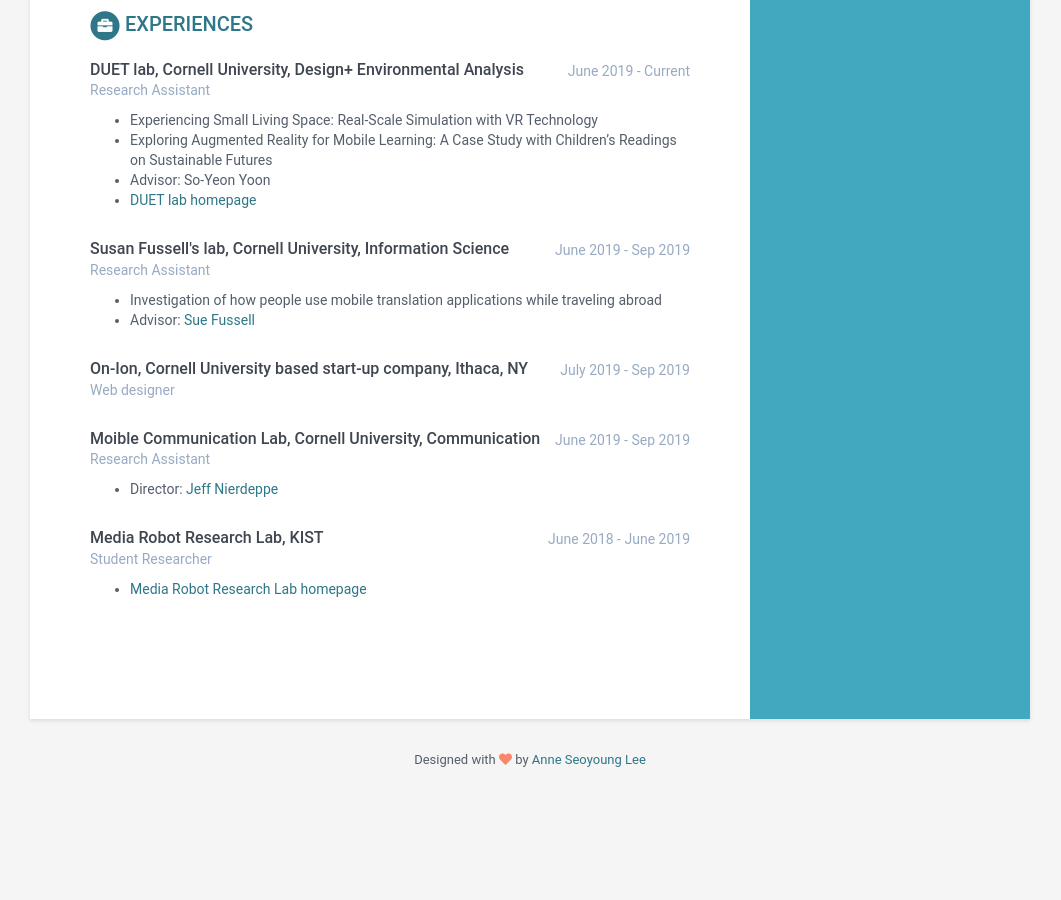
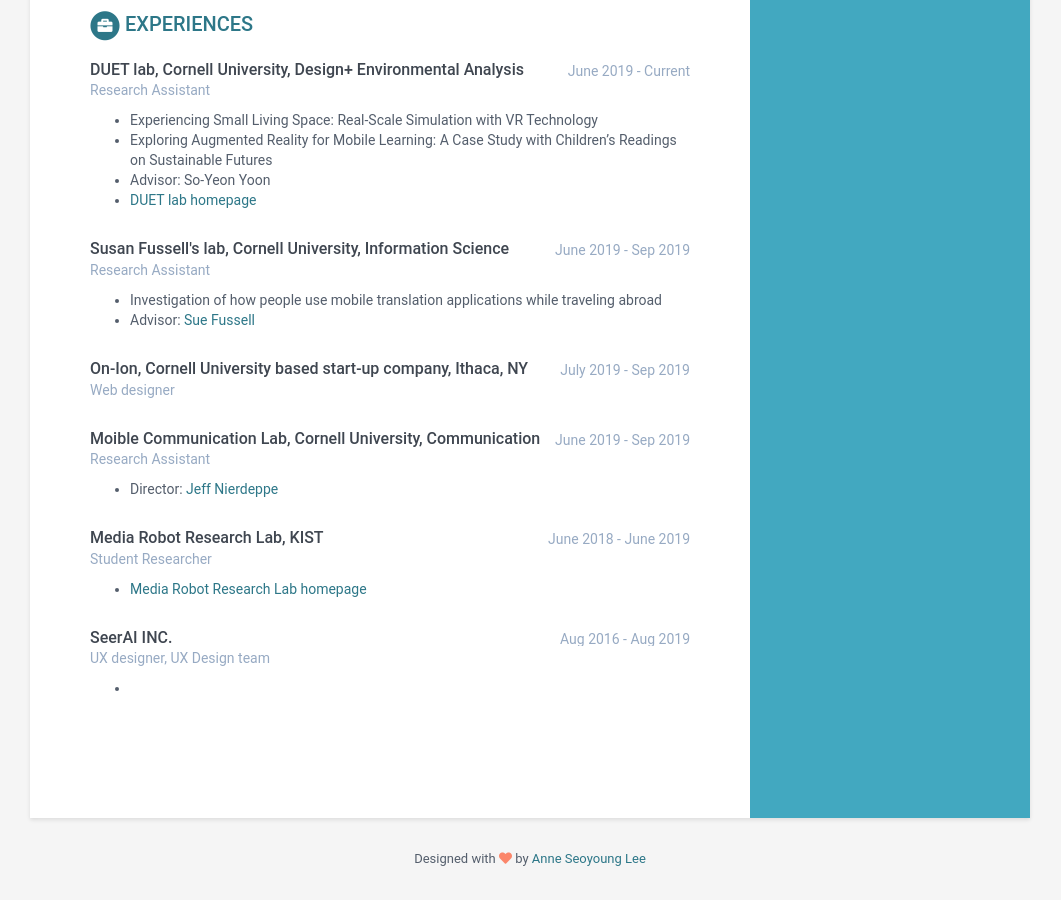
Before and after one commit to annesylee/annesylee.github.io, a Jekyll site: the page built from index.html, in a window 1280 px wide and 900 px high, scrolled down 1932 px. Shown: the whole window, without its empty margins (110-1171 px from the left). Built offline with Jekyll 4.4.1, drawn with Linux system fonts in a browser that asks for light colours; before the commit the page ends 2733 px from its top, so only the background shows below that.

Commit message:
Update data.yml

```diff
--- a/_data/data.yml
+++ b/_data/data.yml
@@ -131,6 +131,12 @@
       details: |
           - [Media Robot Research Lab homepage](https://www.kist.re.kr/rmi/user/main/main)
 
+    - role: SeerAI INC.
+      time: Aug 2016 - Aug 2019
+      company: UX designer, UX Design team
+      details: |
+          -
+
 
 
 projects:
```
